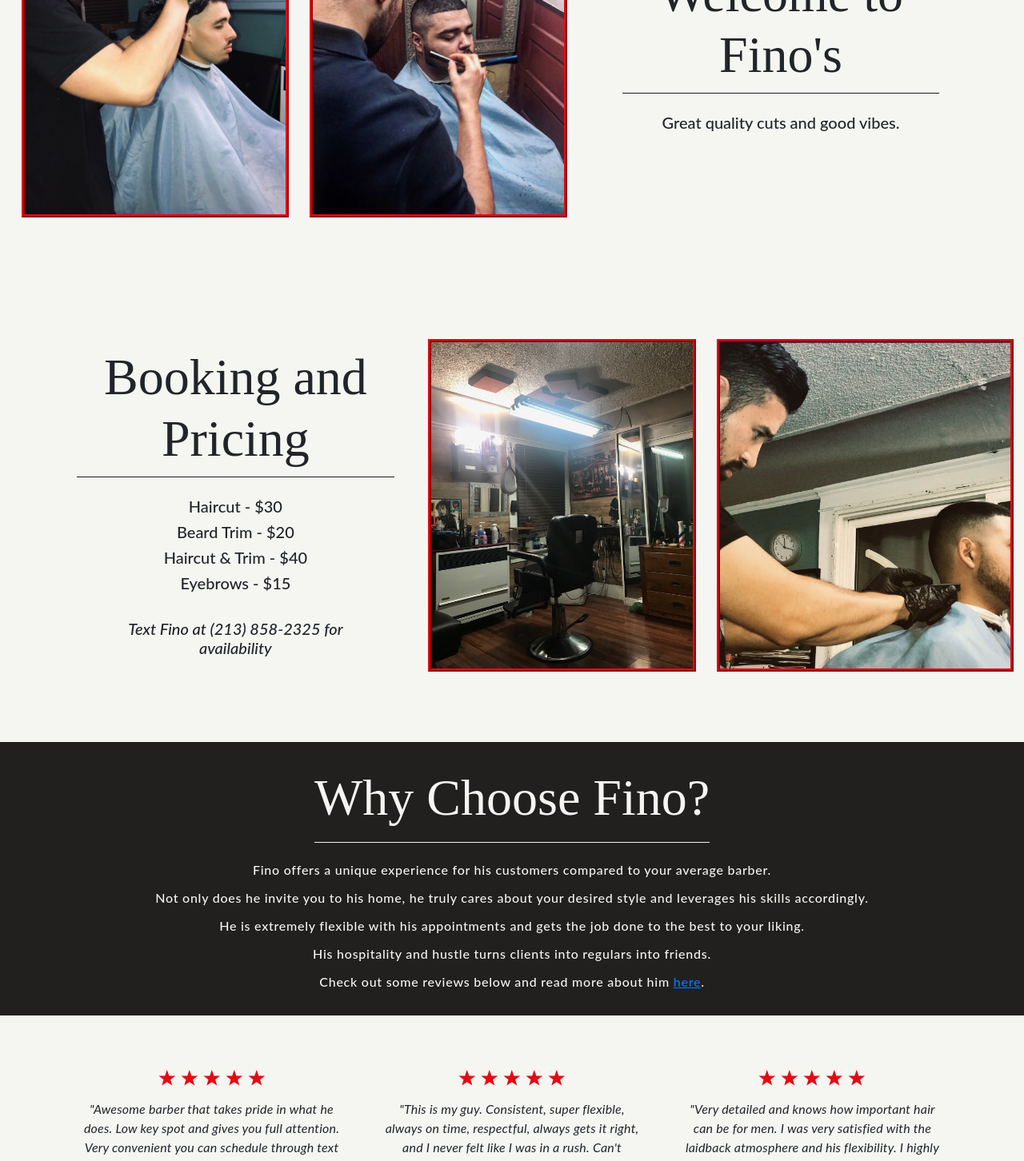
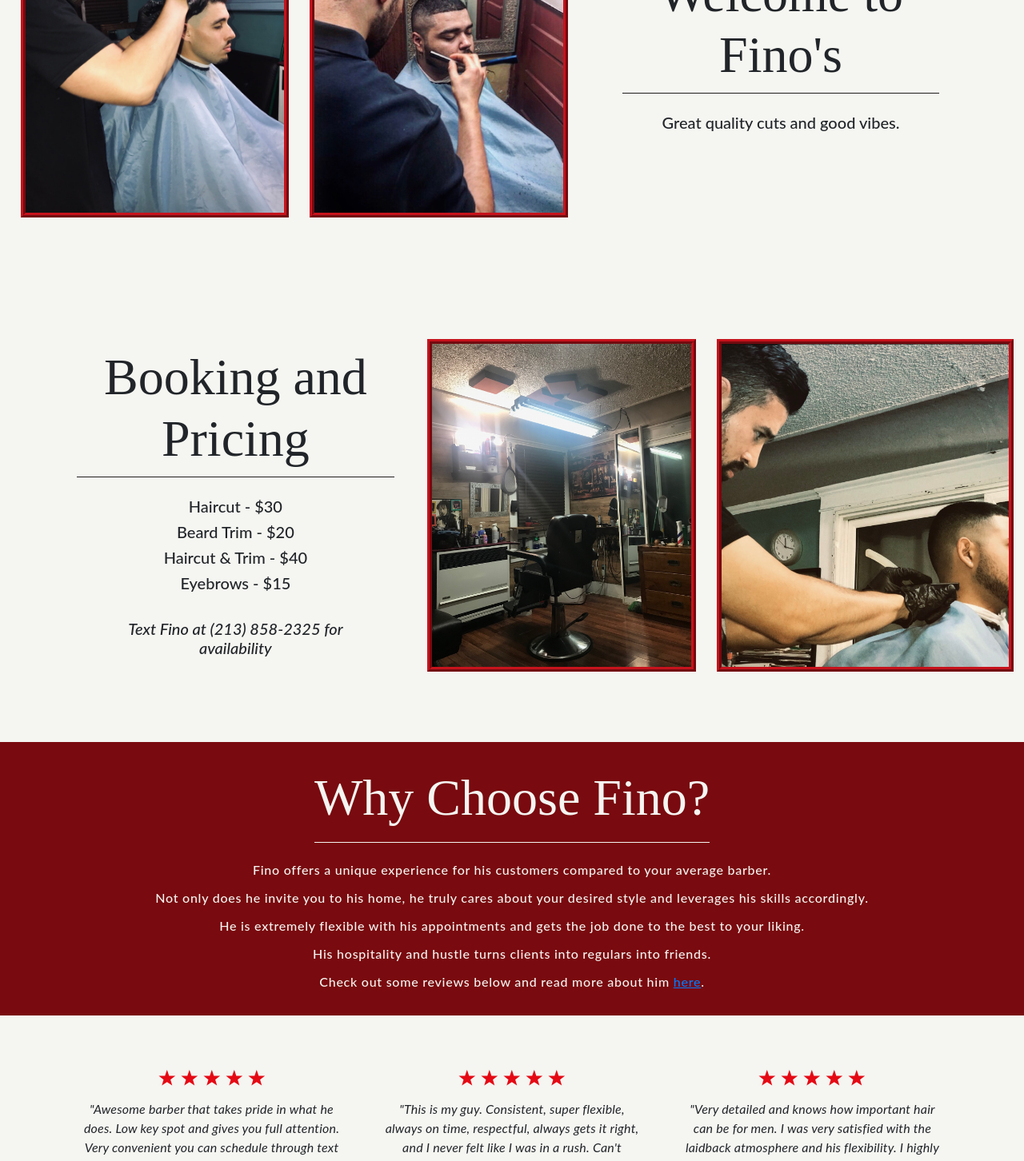
Before and after one commit to moonjason/fino-barbershop, a React (Create React App) app in the folder client/: page / in a window 1280 px wide. Shown: the part 945-2397 px from the top of the page at 80% size. Built offline with nearby package versions, Linux system fonts and the light colour scheme; no server answers; a web font is replaced by a local one.

Commit message:
change color of why, adjust words

```diff
--- a/client/src/index.css
+++ b/client/src/index.css
@@ -23,7 +23,7 @@ html {
 
 .link:hover {
     text-decoration: none;
-    color: #e50914;
+    color: #c7131c;
 }
 
 .nav__item {
@@ -176,7 +176,7 @@ html {
     max-height: 100%;
     /* max-width: 26rem;
     max-height: 26rem; */
-    border: 4px ridge #e50914;
+    border: 6px ridge #c7131c;
 }
 
 .pricing--title{
@@ -198,12 +198,13 @@ html {
 #why-container {
     display: flex;
     flex-direction: column;
+    padding-bottom: 2vh;
     /* justify-content: center; */
     align-items: center;
     margin: 0 auto;
     padding: 4vh 0;
     /* width: 45%; */
-    background-color: #221f1f;
+    background-color: #790a0f;
     color: #f5f5f1
 }
 
```
